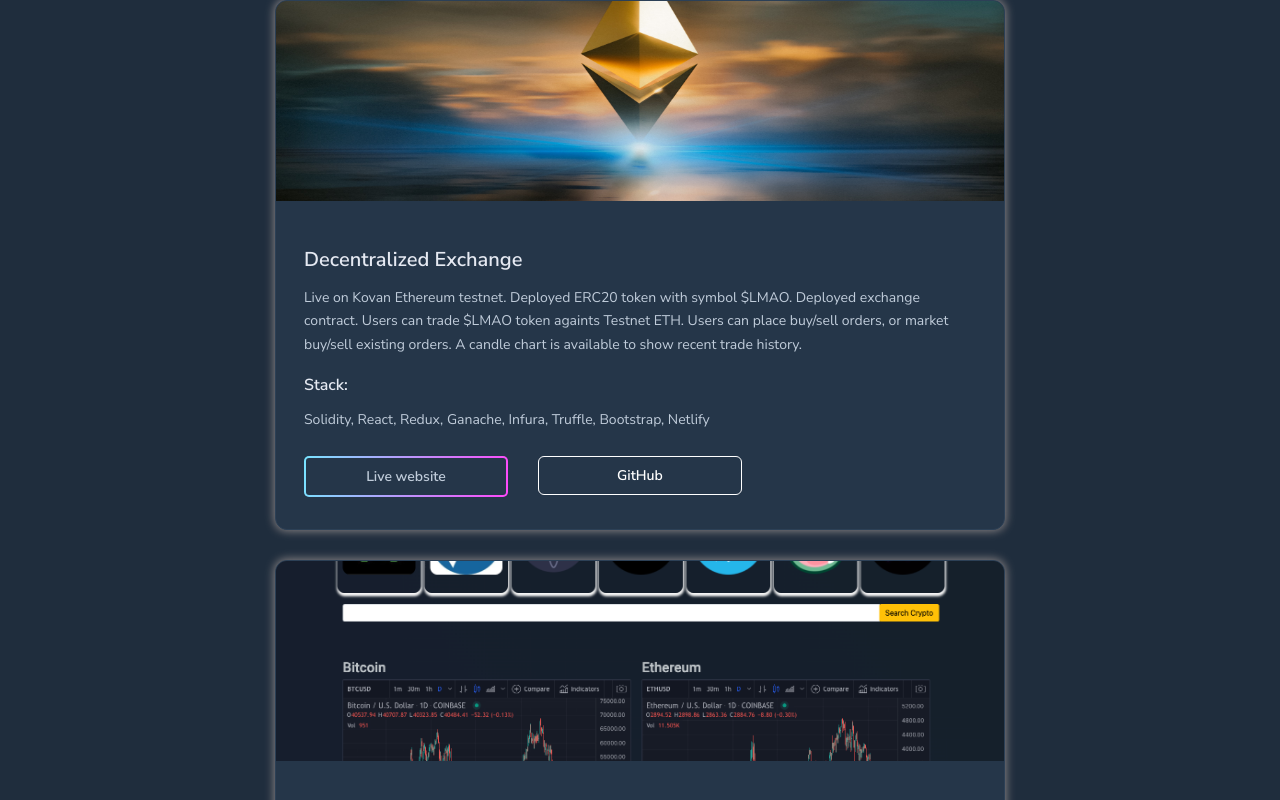
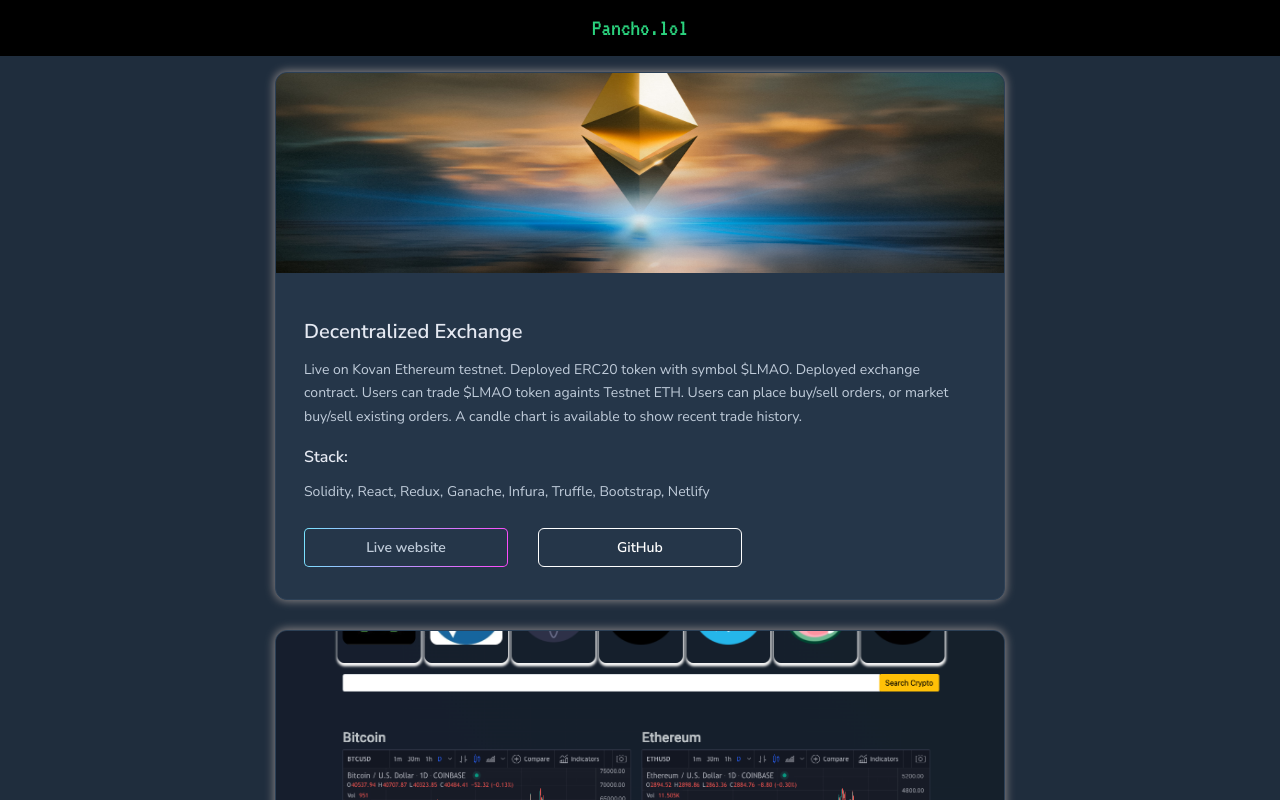
Before and after one commit to plabradorjr/pancho-dot-lol, a React (Create React App) app: page /portfolio in a window 1280 px wide. Shown: the top 800 px of the page. Built offline with nearby package versions, Linux system fonts and the light colour scheme.

Commit message:
nav bar added

```diff
--- /dev/null
+++ b/src/components/Navbar.js
@@ -0,0 +1,18 @@
+import React from 'react'
+import { Link } from 'react-router-dom';
+
+import './navbar.css'
+
+const Navbar = () => {
+
+    return (
+        <div className='container-fluid justify-text-center' id='nav-box'>
+           <Link to="/">
+           <p className="text-center" id="nav-text">Pancho.lol</p>
+           </Link>
+        </div>
+    )
+
+}
+
+export default Navbar;
--- a/src/components/card.css
+++ b/src/components/card.css
@@ -9,7 +9,7 @@ img {
 }
 
 #btn-gradient {
-    border: solid 2px transparent;
+    border: solid 1px transparent;
     background-image: linear-gradient(rgba(255, 255, 255, 0), rgba(255, 255, 255, 0)), linear-gradient(101deg, #78e4ff, #ff48fa);
     background-origin: border-box;
     background-clip: content-box, border-box;
@@ -19,5 +19,6 @@ img {
 }
 
 #btn-gradient:hover {
-    transform: scale(1.02, 1.02);
+    box-shadow: none;
+    color: rgb(2, 2, 2);
 }
--- /dev/null
+++ b/src/components/navbar.css
@@ -0,0 +1,16 @@
+#nav-text {
+    font-family: VT323;
+    font-style: normal;
+    font-weight: normal;
+    font-size: 24px;
+    line-height: 24px;
+    color: #2BD37E;
+
+    padding-top: 1rem;
+    padding-bottom: 1rem;
+
+}
+
+#nav-box {
+    background-color: black;
+}
--- a/src/pages/Portfolio.js
+++ b/src/pages/Portfolio.js
@@ -4,11 +4,14 @@ import ethereum from '../assets/ethereum.jpg'
 import portfolio2 from '../assets/portfolio2.png'
 import surgiwiki from '../assets/surgiwiki.png'
 import portfolio4 from '../assets/portfolio4.jpg'
+import Navbar from '../components/Navbar'
 
 
 export default class Portfolio extends Component {
   render() {
     return (
+      <>
+      <Navbar />
       <div className='container'>
           <div className='row justify-content-center'>
             <Card
@@ -67,6 +70,7 @@ export default class Portfolio extends Component {
           </div>
 
       </div>
+      </>
     )
   }
 }
```
Also changed, not shown: src/pages/home.css (line endings or trailing spaces).
